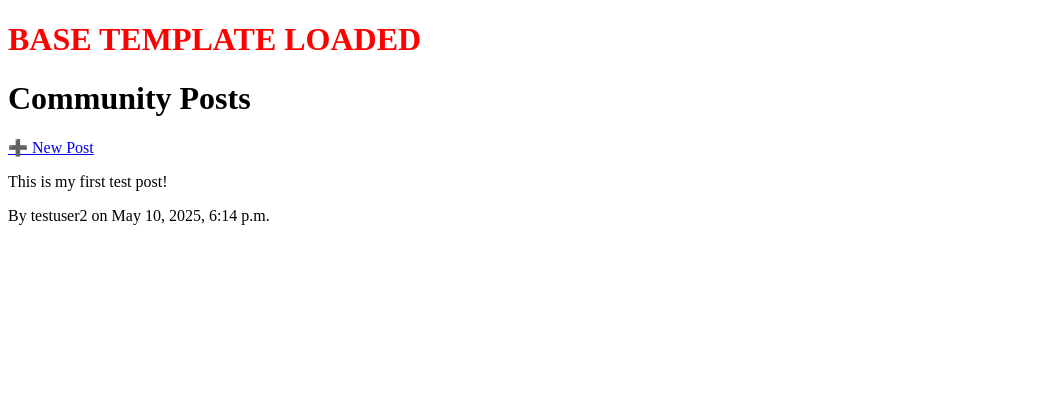
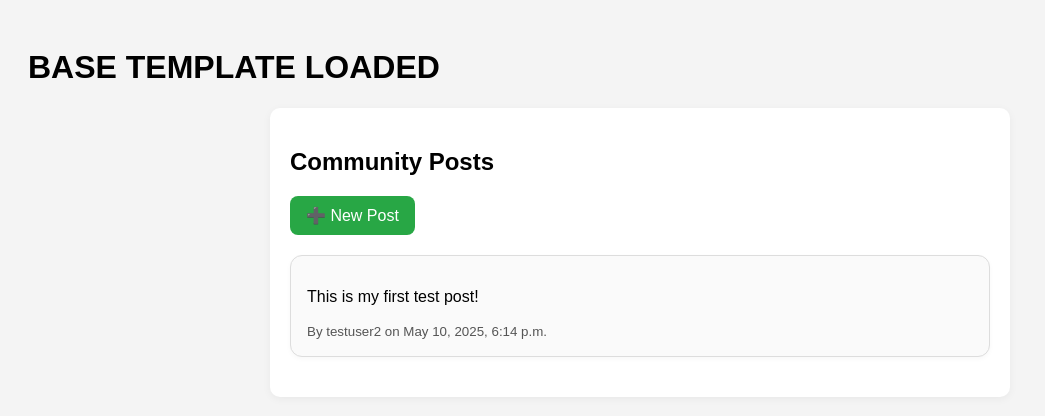
Before and after one commit to nvanderwalt/ecommerce-site, a Django app: page /posts/ in a window 1280 px wide. Shown: the top 416 px of the page, without its empty margins (0-1045 px from the left). Run offline with Django 5.2, Linux system fonts and the light colour scheme; a user stored in the database is signed in; data comes from the database, SQL or seed files in the repository.

Commit message:
Add external CSS and style post list with rounded cards

```diff
--- a/posts/templates/posts/post_list.html
+++ b/posts/templates/posts/post_list.html
@@ -1,17 +1,22 @@
-{% extends 'base.html' %}
+{% extends "base.html" %}
 
 {% block content %}
-<h1>Community Posts</h1>
-<a href="{% url 'post_create' %}">➕ New Post</a>
+<div class="container">
 
-{% for post in posts %}
-  <div class="post mb-4 p-4 border rounded">
-    <p>{{ post.content|linebreaks }}</p>
-    <p class="text-sm text-gray-600">
-      By {{ post.author.username }} on {{ post.created_at|date:"F j, Y, g:i a" }}
-    </p>
-  </div>
-{% empty %}
-  <p>No posts yet. Be the first to <a href="{% url 'post_create' %}">share one</a>!</p>
-{% endfor %}
+  <h2>Community Posts</h2>
+
+  <a href="{% url 'post_create' %}" class="new-post-btn">➕ New Post</a>
+
+  {% if posts %}
+    {% for post in posts %}
+      <div class="post">
+        <p>{{ post.content }}</p>
+        <small>By {{ post.author.username }} on {{ post.created_at|date:"F j, Y, g:i a" }}</small>
+      </div>
+    {% endfor %}
+  {% else %}
+    <p>No posts yet. Be the first to <a href="{% url 'post_create' %}">share one</a>!</p>
+  {% endif %}
+
+</div>
 {% endblock %}
--- /dev/null
+++ b/static/css/main.css
@@ -0,0 +1,42 @@
+body {
+    font-family: Arial, sans-serif;
+    background-color: #f4f4f4;
+    padding: 20px;
+  }
+
+  .container {
+    max-width: 700px;
+    margin: 0 auto;
+    background: #fff;
+    padding: 20px;
+    border-radius: 10px;
+    box-shadow: 0 2px 8px rgba(0, 0, 0, 0.05);
+  }
+
+  .new-post-btn {
+    display: inline-block;
+    background-color: #28a745;
+    color: white;
+    padding: 10px 16px;
+    border-radius: 8px;
+    text-decoration: none;
+    margin-bottom: 20px;
+    transition: background-color 0.2s ease;
+  }
+
+  .new-post-btn:hover {
+    background-color: #218838;
+  }
+
+  .post {
+    background-color: #fafafa;
+    border: 1px solid #ddd;
+    border-radius: 12px;
+    padding: 16px;
+    margin-bottom: 20px;
+    box-shadow: 0 2px 5px rgba(0, 0, 0, 0.03);
+  }
+
+  .post small {
+    color: #555;
+  }
--- a/templates/base.html
+++ b/templates/base.html
@@ -2,13 +2,15 @@
 <html lang="en">
 <head>
   <meta charset="UTF-8">
-  <title>TEST BASE</title>
+  <title>{% block title %}My Site{% endblock %}</title>
+  {% load static %}
+  <link rel="stylesheet" href="{% static 'css/main.css' %}">
 </head>
 <body>
-  <h1 style="color: red;">BASE TEMPLATE LOADED</h1>
+  <header>
+    <h1>BASE TEMPLATE LOADED</h1>
+  </header>
 
-  {% block content %}
-  <p style="color: blue;">DEFAULT CONTENT BLOCK (you shouldn’t see this)</p>
-  {% endblock %}
+  {% block content %}{% endblock %}
 </body>
 </html>
```
